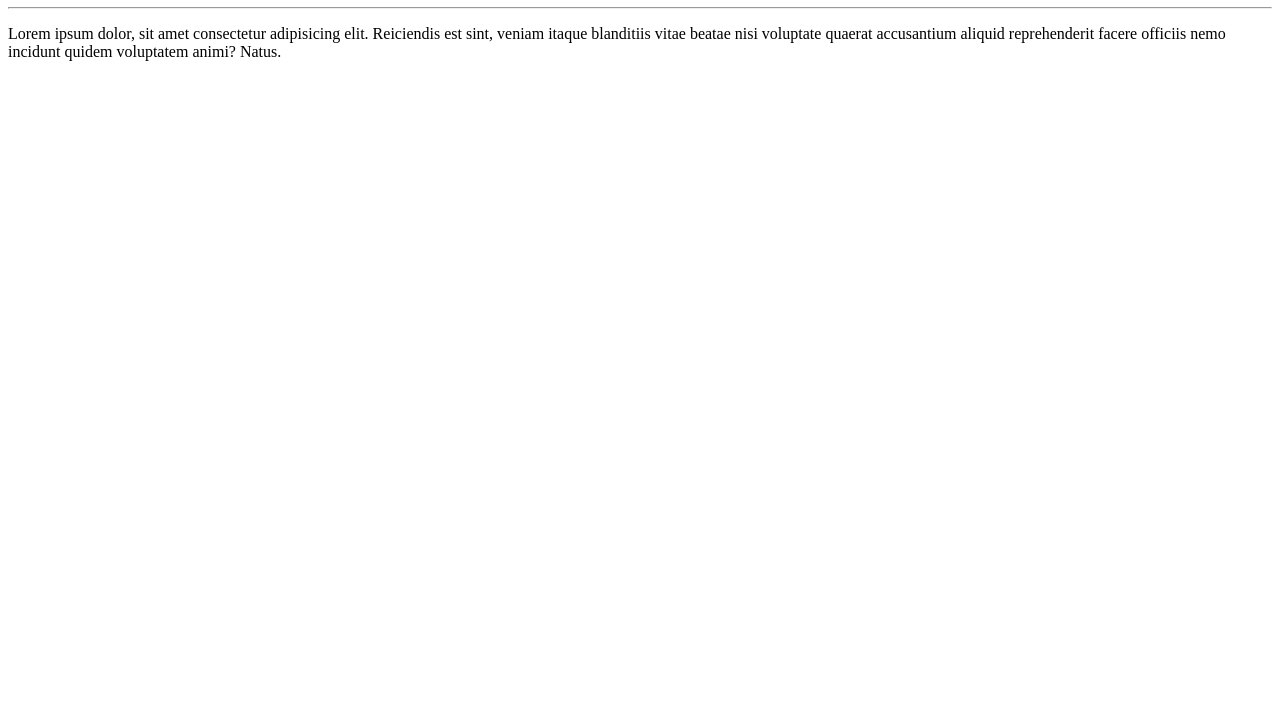
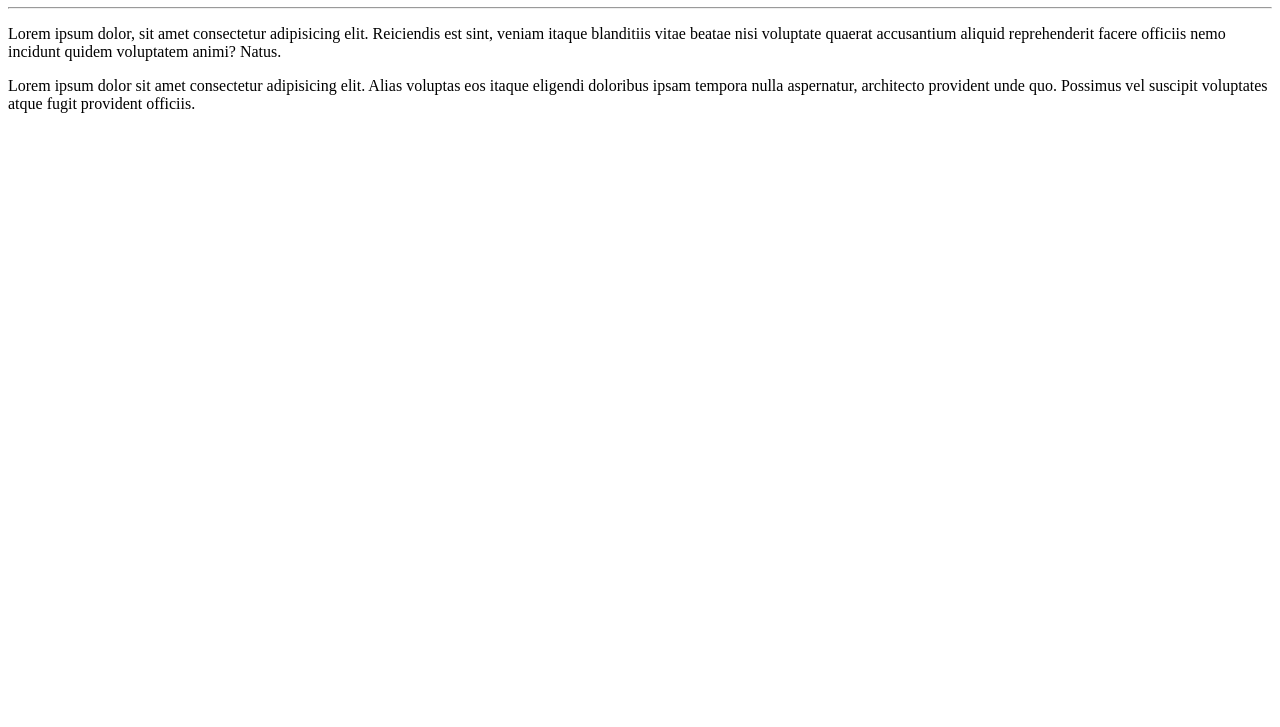
Before and after one commit to valenvps/Ola-Mundo, a plain HTML site: page site-exemplo/index.html in a window 1280 px wide. Shown: the part 73-800 px from the top of the page. Drawn offline with Linux system fonts and the light colour scheme.

Commit message:
adicionei outro parágrafo

```diff
--- a/site-exemplo/index.html
+++ b/site-exemplo/index.html
@@ -9,6 +9,7 @@
     <h1>Olá, Mundo</h1>
     <hr>
     <p>Lorem ipsum dolor, sit amet consectetur adipisicing elit. Reiciendis est sint, veniam itaque blanditiis vitae beatae nisi voluptate quaerat accusantium aliquid reprehenderit facere officiis nemo incidunt quidem voluptatem animi? Natus.</p>
+    <p>Lorem ipsum dolor sit amet consectetur adipisicing elit. Alias voluptas eos itaque eligendi doloribus ipsam tempora nulla aspernatur, architecto provident unde quo. Possimus vel suscipit voluptates atque fugit provident officiis.</p>
 
 </body>
 </html>
```
